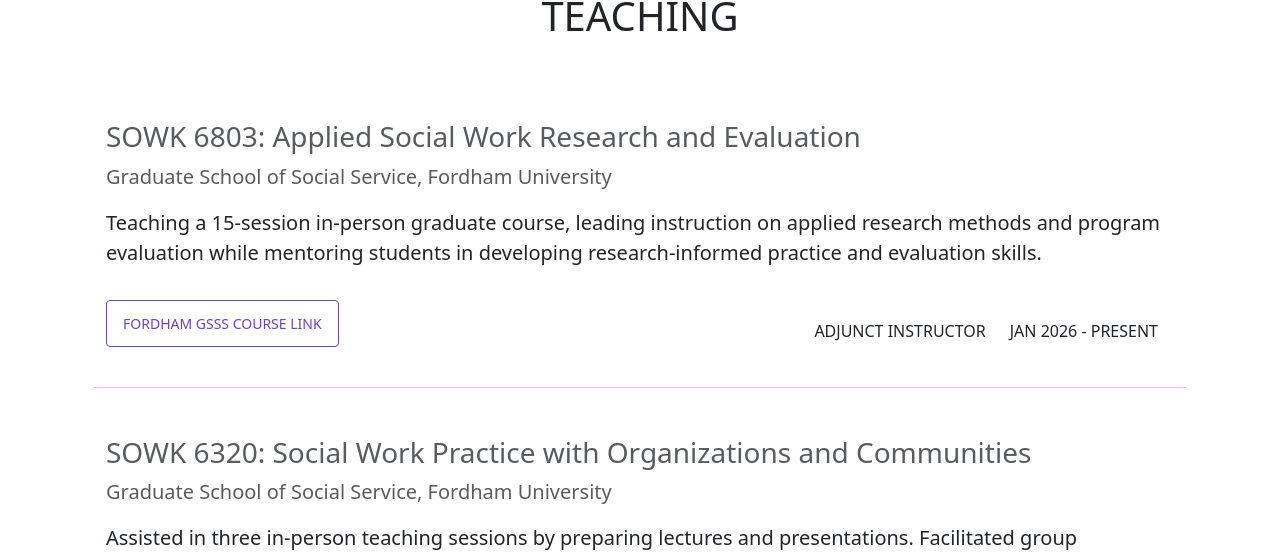
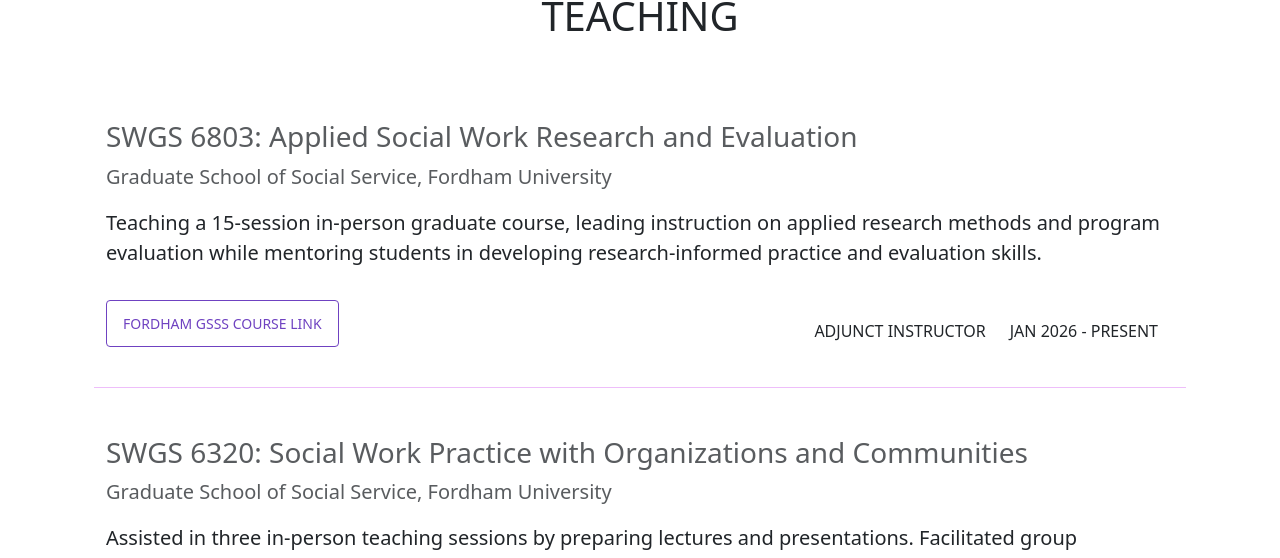
Before and after one commit to ccj5351/xhsHomePage, a Jekyll site: the page built from index.md, in a window 1280 px wide and 900 px high, scrolled down 2809 px. Shown: the part 143-701 px from the top of the window. Built offline with Jekyll 4.4.1, drawn with Linux system fonts in a browser that asks for light colours.

Commit message:
Update course prefix from SOWK to SWGS
- Change SOWK 6803 to SWGS 6803
- Change SOWK 6320 to SWGS 6320

Co-Authored-By: Claude Sonnet 4.5 <noreply@anthropic.com>

```diff
--- a/_data/hometext.yml
+++ b/_data/hometext.yml
@@ -99,7 +99,7 @@ projects:
 teaching:
   title: "Teaching"
   list:
-    - title: "SOWK 6803: Applied Social Work Research and Evaluation"
+    - title: "SWGS 6803: Applied Social Work Research and Evaluation"
       school: "Graduate School of Social Service, Fordham University"
       text: |
         Teaching a 15-session in-person graduate course, leading instruction on applied research
@@ -109,7 +109,7 @@ teaching:
       period: "Jan 2026 - Present"
       button_text: "Fordham GSSS Course Link"
       button_link: "https://bulletin.fordham.edu/undergraduate/social-work/program-handbook/curriculum-and-courses/#coursestext"
-    - title: "SOWK 6320: Social Work Practice with Organizations and Communities"
+    - title: "SWGS 6320: Social Work Practice with Organizations and Communities"
       school: "Graduate School of Social Service, Fordham University"
       text: |
         Assisted in three in-person teaching sessions by preparing lectures and presentations.
```
